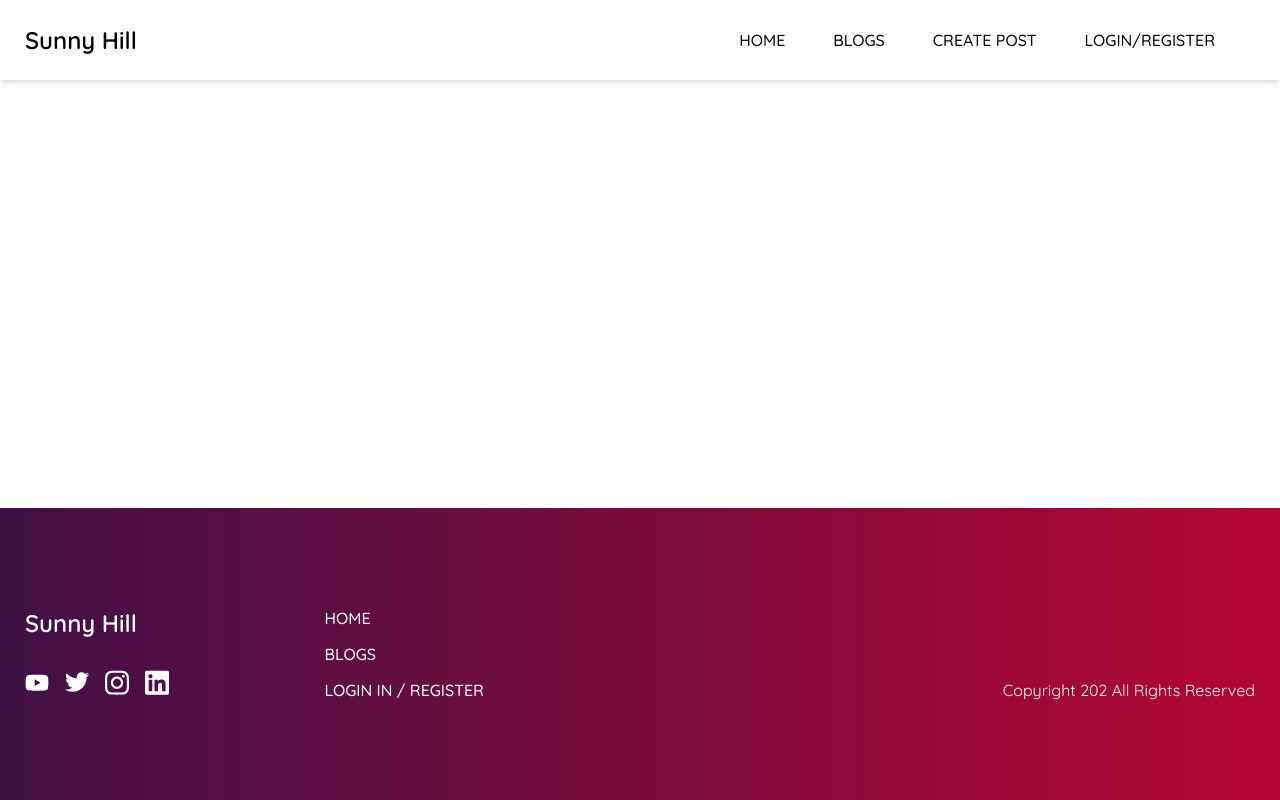
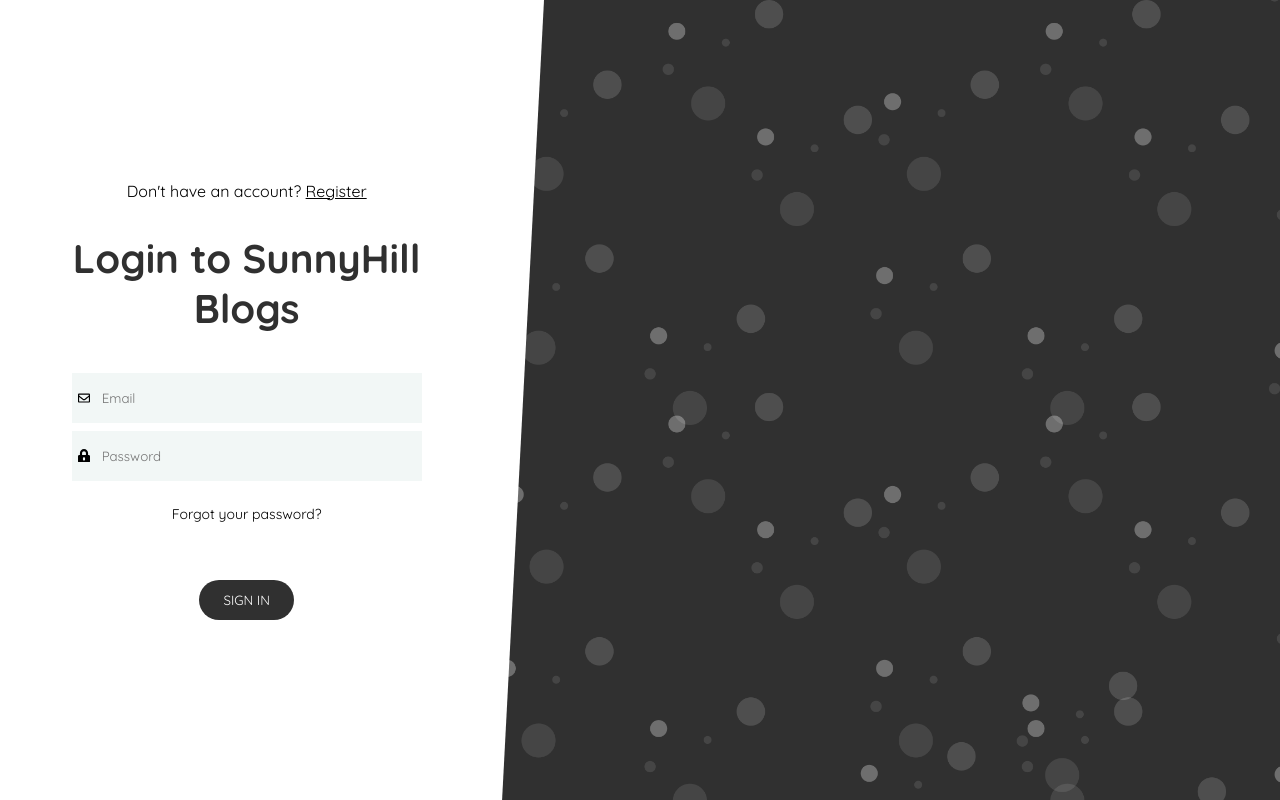
Before and after one commit to taulantn/SunnyHillBlog, a Vue app: page /login in a window 1280 px wide. Built offline with nearby package versions, Linux system fonts and the light colour scheme; what vue2-editor would draw is missing.

Commit message:
Created Pages with checkRoute for Header & Footer

```diff
--- a/src/App.vue
+++ b/src/App.vue
@@ -1,9 +1,9 @@
 <template>
   <div class="app-wrapper">
     <div class="app">
-      <Navigation />
+      <Navigation v-if="!navigation" />
       <router-view />
-      <Footer />
+      <Footer v-if="!navigation" />
     </div>
   </div>
 </template>
@@ -16,12 +16,28 @@
   name: "app",
   components: {Navigation, Footer},
   data() {
-    return {};
+    return {
+      navigation: null,
+    };
   },
-  created() {},
+  created() {
+    this.checkRoute();
+  },
   mounted() {},
-  methods: {},
-  watch: {},
+  methods: {
+    checkRoute() {
+       if(this.$route.name === "Login" || this.$route.name === "Register" || this.$route.name === "ForgotPassword"){
+         this.navigation = true;
+         return;
+       }
+       this.navigation = false;
+    },
+  },
+  watch: {
+    $route (){
+      this.checkRoute();
+    },
+  },
 };
 </script>
 
--- a/src/router/index.js
+++ b/src/router/index.js
@@ -2,6 +2,11 @@
 import VueRouter from "vue-router";
 import Home from "../views/Home.vue";
 import Blogs from "../views/Blogs.vue";
+import Login from "../views/Login.vue";
+import Register from "../views/Register.vue";
+import ForgotPassword from "../views/ForgotPassword.vue";
+
+
 
 Vue.use(VueRouter);
 
@@ -22,6 +27,30 @@
       title: "Blogs",
     },
   },
+  {
+    path: "/login",
+    name: "Login",
+    component: Login,
+    meta: {
+      title: "Login",
+    },
+  },
+  {
+    path: "/register",
+    name: "Register",
+    component: Register,
+    meta: {
+      title: "Blogs",
+    },
+  },
+  {
+    path: "/forgot-password",
+    name: "ForgotPassword",
+    component: ForgotPassword,
+    meta: {
+      title: "Forgot Password",
+    },
+  },
 ];
 
 const router = new VueRouter({
--- /dev/null
+++ b/src/views/ForgotPassword.vue
@@ -0,0 +1,13 @@
+<template>
+  <div></div>
+</template>
+
+<script>
+export default {
+
+}
+</script>
+
+<style>
+
+</style>
--- /dev/null
+++ b/src/views/Login.vue
@@ -0,0 +1,156 @@
+<template>
+  <div class="form-wrap">
+      <form class="login">
+          <p class="login-register">
+              Don't have an account?
+              <router-link class="router-link" :to="{name: 'Register' }">Register</router-link>
+          </p>
+          <h2>Login to SunnyHill Blogs</h2>
+          <div class="inputs">
+              <div class="input">
+                  <input type="text" placeholder="Email" v-model="email">
+                  <email class="icon"/>
+              </div>
+              <div class="input">
+                  <input type="password" placeholder="Password" v-model="password">
+                  <password class="icon"/>
+              </div>
+          </div>
+          <router-link class="forgot-password" :to="{ name: 'ForgotPassword'}"
+          >Forgot your password?</router-link>
+          <button>Sign In</button>
+          <div class="angle"></div>
+      </form>
+      <div class="background"></div>
+  </div>
+</template>
+
+<script>
+import email from "../assets/Icons/envelope-regular.svg"
+import password from "../assets/Icons/lock-alt-solid.svg"
+
+export default {
+    name: "Login",
+    components:{
+        email,
+        password,
+    },
+    data(){
+        return{
+            email: null,
+            password: null,
+        };
+    },
+};
+</script>
+
+<style lang="scss">
+    .form-wrap{
+        overflow: hidden;
+        display: flex;
+        height: 100vh;
+        justify-content: center;
+        align-self: center;
+        margin: 0 auto;
+        width: 90%;
+        @media (min-width: 900px){
+            width: 100%;
+        }
+
+        .login-register{
+            margin-bottom: 32px;
+
+            .router-link{
+                color: #000;
+            }
+        }
+
+        form{
+            padding: 0 10px;
+            position: relative;
+            display: flex;
+            flex-direction: column;
+            justify-content: center;
+            align-items: center;
+            flex: 1;
+            @media(min-width: 900px){
+                padding: 0 50px;
+            }
+
+            h2{
+                text-align: center;
+                font-size: 32px;
+                color: #303030;
+                margin-bottom: 40px;
+                @media(min-width: 900px){
+                    font-size: 40px;
+                }
+            }
+
+            .inputs{
+                width: 100%;
+                max-width: 350px;
+                .input{
+                    position: relative;
+                    display: flex;
+                    justify-content: center;
+                    align-items: center;
+                    margin-bottom: 8px;
+                    input{
+                        width: 100%;
+                        border: none;
+                        background-color: #f2f7f6;
+                        padding: 4px 4px 4px 30px;
+                        height: 50px;
+
+                        &:focus{
+                            outline: none;
+                        }
+                    }
+                    .icon{
+                        width: 12px;
+                        position: absolute;
+                        left: 6px;
+                    }
+                }
+            }
+            .forgot-password{
+                text-decoration: none;
+                color: #000;
+                cursor: pointer;
+                font-size: 14px;
+                margin: 16px 0 32px;
+                border-bottom: 1px solid transparent;
+                transition: 0.5s ease all;
+
+                &:hover{
+                    border-color: #303030;
+                }
+            }
+            .angle{
+                display: none;
+                position: absolute;
+                background-color: #fff;
+                transform: rotateZ(3deg);
+                width: 60px;
+                right: -30px;
+                height: 101%;
+                @media(min-width: 900px) {
+                    display: initial;
+                }
+            }
+        }
+
+        .background{
+            display: none;
+            flex: 2;
+            background-size: cover;
+            background-image: url("../assets/background.png");
+            width: 100%;
+            height: 100%;
+            @media(min-width: 900px){
+                display: initial;
+            }
+        }
+    }
+</style>
--- /dev/null
+++ b/src/views/Register.vue
@@ -0,0 +1,13 @@
+<template>
+  <div></div>
+</template>
+
+<script>
+export default {
+
+}
+</script>
+
+<style>
+
+</style>
```
